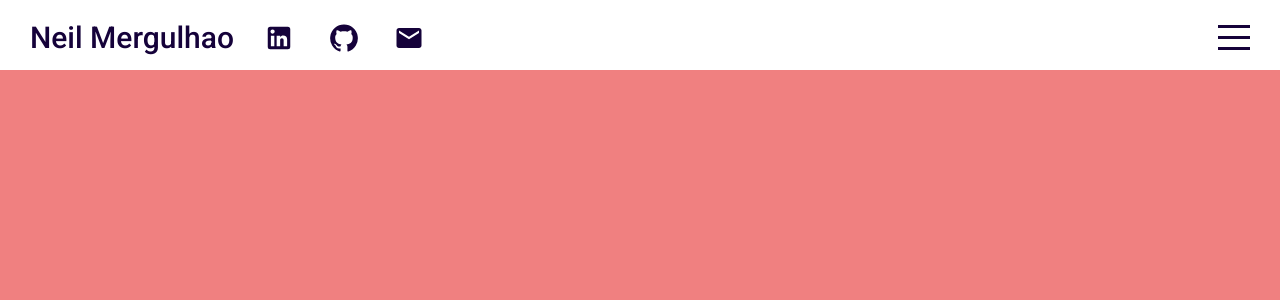
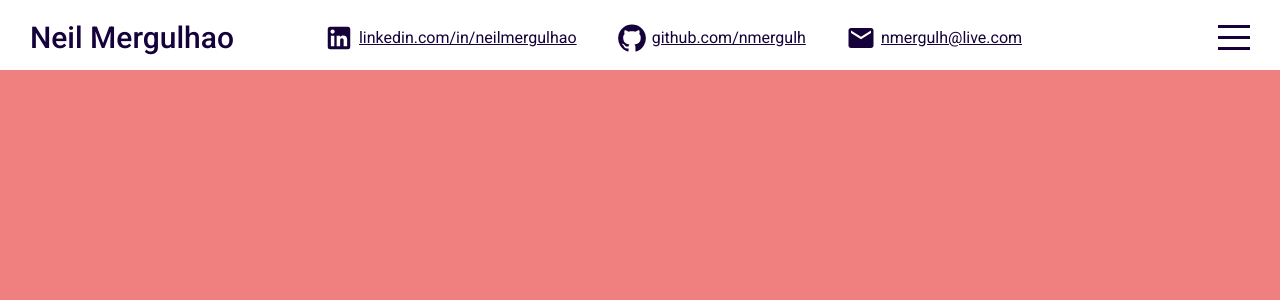
Before and after one commit to nmergulh/portfolio-website, a React (Create React App) app: page / in a window 1280 px wide. Shown: the top 300 px of the page. Built offline with nearby package versions, Linux system fonts and the light colour scheme.

Commit message:
added in writing to topbar

```diff
--- a/src/components/menu/menu.scss
+++ b/src/components/menu/menu.scss
@@ -20,6 +20,7 @@
 
   ul {
     margin: 0;
+    margin-left: 100px;
     padding: 0;
     list-style: none;
     font-size: 25px;
--- a/src/components/topbar/Topbar.jsx
+++ b/src/components/topbar/Topbar.jsx
@@ -9,15 +9,33 @@
           <a href="#intro" className="logo">
             Neil Mergulhao
           </a>
-          <div className="itemContainer">
+          <a
+            className="itemContainer"
+            href="https://linkedin.com/in/neilmergulhao"
+            target="_blank"
+            rel="noopener noreferrer"
+          >
             <LinkedIn className="icon" />
-          </div>
-          <div className="itemContainer">
+            <span>linkedin.com/in/neilmergulhao</span>
+          </a>
+          <a
+            className="itemContainer"
+            href="https://github.com/nmergulh"
+            target="_blank"
+            rel="noopener noreferrer"
+          >
             <GitHub className="icon" />
-          </div>
-          <div className="itemContainer">
+            <span>github.com/nmergulh</span>
+          </a>
+          <a
+            className="itemContainer"
+            href="mailto: nmergulh@live.com"
+            target="_blank"
+            rel="noopener noreferrer"
+          >
             <Email className="icon" />
-          </div>
+            <span>nmergulh@live.com</span>
+          </a>
         </div>
         <div className="right">
           <div className="hamburger" onClick={() => setMenuOpen(!menuOpen)}>
--- a/src/components/topbar/topbar.scss
+++ b/src/components/topbar/topbar.scss
@@ -24,15 +24,21 @@
         font-weight: 500;
         text-decoration: None;
         color: inherit;
+        margin-right: 50px;
       }
       .itemContainer {
         display: flex;
         align-items: center;
-        margin-left: 30px;
+        margin-left: 40px;
+        color: inherit;
 
         .icon {
           font-size: 30px;
           margin-right: 5px;
+        }
+
+        .span {
+          text-decoration: none;
         }
       }
     }
```
